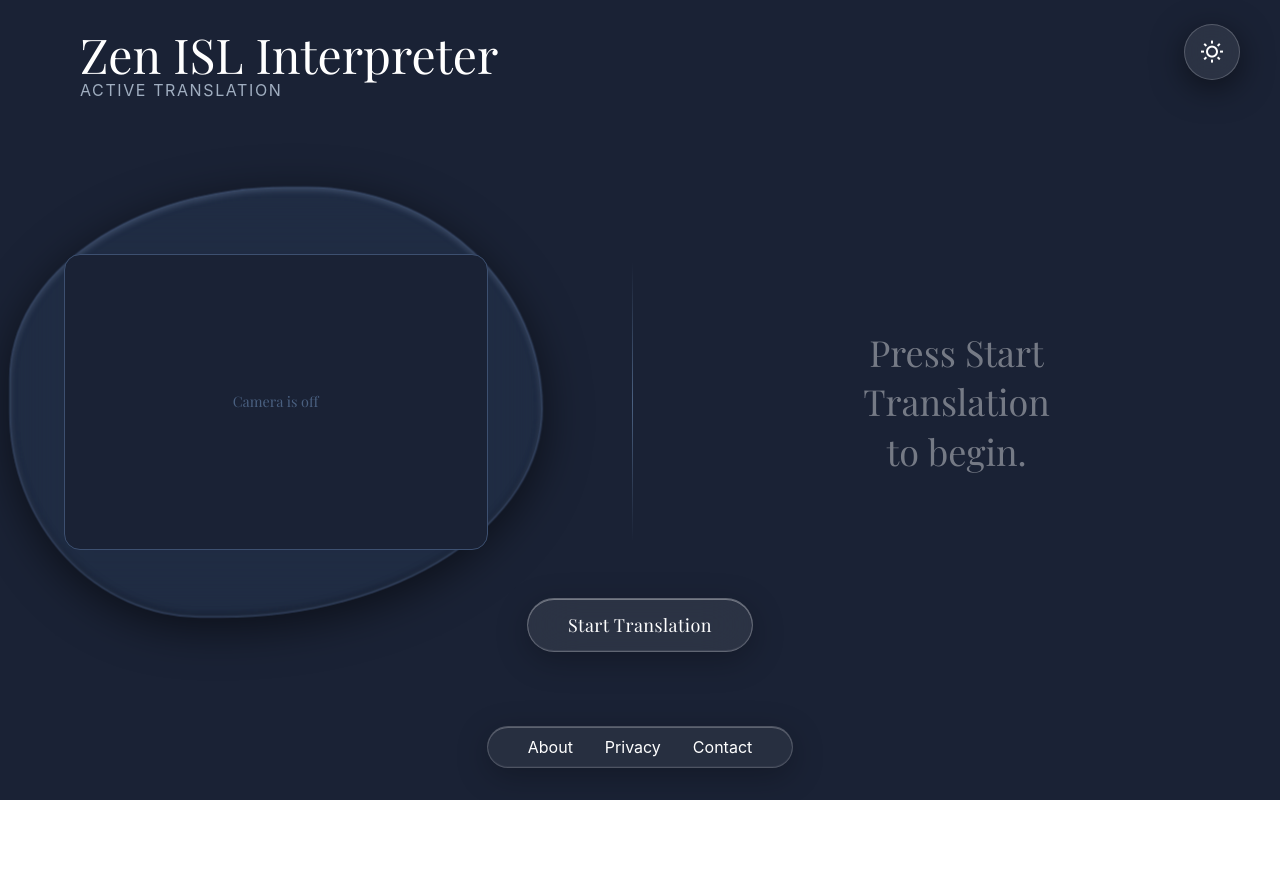
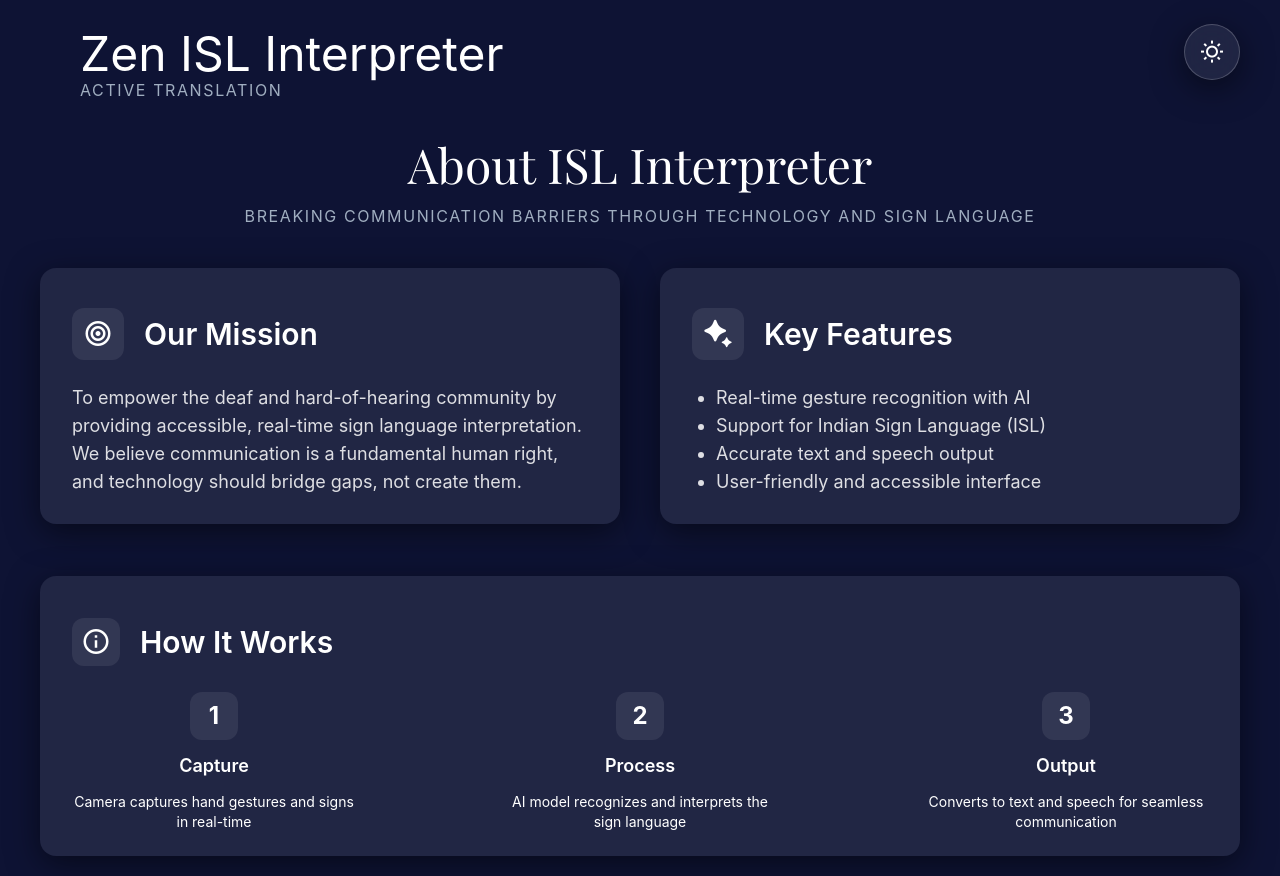
Before and after one commit to ManuStu-web/ISL-Interpreter, a React (Vite) app in the folder Frontend/: page /about in a window 1280 px wide. Before the commit the page ends 800 px from the top, so only its background shows below. Built offline with nearby package versions, Linux system fonts and the light colour scheme.

Commit message:
About Page Added

```diff
--- a/Frontend/src/App.jsx
+++ b/Frontend/src/App.jsx
@@ -1,20 +1,34 @@
 import React, { useState } from 'react'
+import { Route, Routes } from 'react-router-dom'
 import NavBar from './Components/NavBar'
 import Center from './Components/Center'
 import Footer from './Components/Footer'
+import About from './ComponetsAbout/About'
 import 'remixicon/fonts/remixicon.css';
 
 const App = () => {
   const [isDark,setIsDark] = useState(true);
   return (
-    <div className='min-h-screen flex flex-col justify-start' style={{
-      backgroundColor: isDark ? '#1a2235' : '#eeeded',
+    <div style={{
+      backgroundColor: isDark ? '#0E1334' : '#eeeded',
       transition: 'all 0.4s ease'}}>
-      <NavBar isDark={isDark} setIsDark={setIsDark} />
-      <Center isDark={isDark} />
-      <Footer isDark={isDark} />
-
-      {/* <About  /> */}
+      <div className='min-h-screen flex flex-col justify-start' style={{
+        backgroundColor: isDark ? '#0E1334' : '#eeeded',
+        transition: 'all 0.4s ease'}}>
+          <NavBar isDark={isDark} setIsDark={setIsDark} />
+        <Routes>
+          <Route
+            path="/"
+            element={
+              <>
+                <Center isDark={isDark} />
+                <Footer isDark={isDark} />
+              </>
+            }
+          />
+          <Route path="/about" element={<About isDark={isDark} />} />
+        </Routes>
+      </div>
     </div>
   )
 }
--- a/Frontend/src/Components/NavBar.jsx
+++ b/Frontend/src/Components/NavBar.jsx
@@ -4,7 +4,7 @@ const NavBar = ({ isDark, setIsDark }) => {
   return (
     <div className='flex justify-between items-center px-10 mt-3 h-20'>
       <div>
-        <h1 style={{ fontFamily: 'Playfair Display, serif', color: isDark ? '#ffffff' : '#1a1a1a' }} className='text-5xl px-10 mt-7'>Zen ISL Interpreter</h1>
+        <h1 style={{ color: isDark ? '#ffffff' : '#1a1a1a' }} className='text-5xl px-10 mt-7'>Zen ISL Interpreter</h1>
         <p style={{ color: isDark ? '#a0aec0' : '#6b7280' }} className='text-base px-10 text-gray-600 tracking-widest uppercase'>Active Translation</p>
       </div>
 
--- a/Frontend/src/ComponetsAbout/About.jsx
+++ b/Frontend/src/ComponetsAbout/About.jsx
@@ -1,10 +1,11 @@
 import React from 'react'
 import Heading from './Heading'
-
-const About = () => {
+import Center from './Center'
+const About = ({isDark}) => {
   return (
-    <div>
-        <Heading />
+    <div className='mt-5' style={{ backgroundColor: isDark ? '#0E1334' : '#eeeded' }}>
+        <Heading isDark={isDark} />
+        <Center isDark={isDark} />
     </div>
   )
 }
--- /dev/null
+++ b/Frontend/src/ComponetsAbout/Center.jsx
@@ -0,0 +1,14 @@
+import React from 'react'
+import CenterTop from './CenterTop'
+import CenterMiddle from './CenterMiddle'
+
+const Center = ({isDark}) => {
+  return (
+    <div>
+        <CenterTop isDark={isDark} />
+        <CenterMiddle isDark={isDark} />
+    </div>
+  )
+}
+
+export default Center
--- /dev/null
+++ b/Frontend/src/ComponetsAbout/CenterCard.jsx
@@ -0,0 +1,27 @@
+import React from 'react'
+
+const CenterCard = ({ index, title, desc, isDark }) => {
+  return (
+    <div
+      className='w-1/4 flex flex-col gap-3 items-center justify-center text-center'
+      style={{ color: isDark ? 'white' : 'black' }}
+    >
+      <div
+        className='h-12 w-12 rounded-xl flex items-center justify-center text-white font-bold text-2xl'
+        style={{
+          background: isDark
+            ? 'rgba(255,255,255,0.08)'
+            : 'rgba(0,0,0,1)'
+        }}
+      >
+        {index + 1}
+      </div>
+
+      <h1 className='text-lg font-semibold'>{title}</h1>
+
+      <p className='text-sm'>{desc}</p>
+    </div>
+  )
+}
+
+export default CenterCard
--- /dev/null
+++ b/Frontend/src/ComponetsAbout/CenterMiddle.jsx
@@ -0,0 +1,50 @@
+import React from 'react'
+import CenterCard from './CenterCard'
+
+const CenterMiddle = ({ isDark }) => {
+    const cardData = [
+        {
+            title: "Capture",
+            desc : "Camera captures hand gestures and signs in real-time"
+        },
+        {
+            title: "Process",
+            desc : "AI model recognizes and interprets the sign language"
+        },
+        {
+            title:"Output",
+            desc: "Converts to text and speech for seamless communication"
+        }]
+    return (
+        <div className='w-full h-80 p-10 flex justify-around items-center gap-8'>
+            <div className='w-full h-70 p-8 rounded-2xl flex flex-col justify-start gap-4'
+                style={{
+                    background: isDark ? "rgba(255,255,255,0.08)" : "rgba(248, 250,255, 1) ", boxShadow: isDark
+                        ? "0 8px 32px rgba(0,0,0,0.5)"
+                        : "0 8px 32px rgba(31,38,135,0.3)"
+                }}>
+                <div className='flex items-center justify-start gap-1 w-full h-20'>
+                    <div className='h-12 w-12 rounded-xl flex items-center justify-center'
+                        style={{
+                            background: isDark
+                                ? "rgba(255,255,255,0.08)"
+                                : "rgba(0, 0, 0, 1)",
+
+                        }}>
+                        <i className="ri-information-line text-3xl text-white"
+                        ></i>
+                    </div>
+                    <h1 className='text-3xl p-4 text-white font-semibold' style={{ color: isDark ? 'white' : 'black' }}>How It Works</h1>
+                </div>
+
+                <div className='flex flex-wrap items-start justify-between gap-4'>
+                    {cardData.map((card, index) => (
+                        <CenterCard key={index} index={index} title={card.title} desc={card.desc} isDark={isDark} />
+                    ))}
+                </div>
+            </div>
+        </div>
+    )
+}
+
+export default CenterMiddle
--- /dev/null
+++ b/Frontend/src/ComponetsAbout/CenterTop.jsx
@@ -0,0 +1,14 @@
+import React from 'react'
+import TopLeft from './TopLeft'
+import TopRight from './TopRight'
+
+const CenterTop = ({isDark}) => {
+  return (
+    <div className='w-full h-80 mt-2 p-10 flex justify-between items-center gap-10'>
+        <TopLeft isDark={isDark} />
+        <TopRight isDark={isDark} />
+    </div>
+  )
+}
+
+export default CenterTop
--- a/Frontend/src/ComponetsAbout/Heading.jsx
+++ b/Frontend/src/ComponetsAbout/Heading.jsx
@@ -1,9 +1,10 @@
 import React from 'react'
 
-const Heading = () => {
+const Heading = ({isDark}) => {
   return (
-    <div className='flex flex-col justify-center items-center'>
-        <h1 className='font-2xl '>About ISL Interpreter</h1>
+    <div className='flex flex-col justify-center items-center gap-4'>
+        <h1 style={{ fontFamily: 'Playfair Display, serif', color: isDark ? '#ffffff' : '#000000' }} className='text-5xl px-10 mt-7'>About ISL Interpreter</h1>
+        <p style={{ color: isDark ? '#a0aec0' : '#525762' }} className='text-base px-10 text-gray-600 tracking-widest uppercase'>Breaking communication barriers through technology and sign language</p>
     </div>
   )
 }
--- /dev/null
+++ b/Frontend/src/ComponetsAbout/TopLeft.jsx
@@ -0,0 +1,29 @@
+import React from 'react'
+
+const TopLeft = ({isDark}) => {
+  return (
+    <div className='w-1/2 h-64 p-8 rounded-2xl flex flex-col justify-start gap-4'
+     style={{background: isDark ? "rgba(255,255,255,0.08)" : "rgba(248, 250,255, 1) " , boxShadow: isDark
+            ? "0 8px 32px rgba(0,0,0,0.5)"
+            : "0 8px 32px rgba(31,38,135,0.3)"}}>
+        <div className='flex items-center justify-start gap-1 w-full h-20'>
+            <div className='h-13 w-13 rounded-xl flex items-center justify-center'
+             style={{background: isDark
+            ? "rgba(255,255,255,0.08)"
+            : "rgba(0, 0, 0, 1)",
+
+             }}>
+              <i className="ri-focus-2-line text-3xl text-white"
+              ></i>
+            </div>
+            <h1  className='text-3xl p-4 text-white font-semibold' style={{color: isDark ? 'white' : 'black'}}>Our Mission</h1>
+        </div>
+
+        <div>
+            <p className='text-lg ' style={{ color: isDark ? "rgba(255,255,255,0.85)" : "rgba(0,0,0,0.8)" }}>To empower the deaf and hard-of-hearing community by providing accessible, real-time sign language interpretation. We believe communication is a fundamental human right, and technology should bridge gaps, not create them.</p>
+        </div>
+    </div>
+  )
+}
+
+export default TopLeft
--- /dev/null
+++ b/Frontend/src/ComponetsAbout/TopRight.jsx
@@ -0,0 +1,36 @@
+import React from 'react'
+
+const TopRight = ({isDark}) => {
+  return (
+    <div className='w-1/2 h-64 p-8 rounded-2xl flex flex-col justify-start gap-4'
+     style={{background: isDark ? "rgba(255,255,255,0.08)" : "rgba(248, 250,255, 1) " , boxShadow: isDark
+            ? "0 8px 32px rgba(0,0,0,0.5)"
+            : "0 8px 32px rgba(31,38,135,0.3)"}}>
+        <div className='flex items-center justify-start gap-1 w-full h-20'>
+            <div className='h-13 w-13 rounded-xl flex items-center justify-center'
+             style={{background: isDark
+            ? "rgba(255,255,255,0.08)"
+            : "rgba(0, 0, 0, 1)",
+
+             }}>
+              <i className="ri-bard-fill text-3xl text-white"
+              ></i>
+            </div>
+            <h1  className='text-3xl p-4 text-white font-semibold' style={{color: isDark ? 'white' : 'black'}}>Key Features</h1>
+        </div>
+
+        <div>
+            <p className='text-lg ' style={{ color: isDark ? "rgba(255,255,255,0.85)" : "rgba(0,0,0,0.8)" }}>
+                <ul className='list-disc pl-6'>
+                    <li>Real-time gesture recognition with AI</li>
+                    <li>Support for Indian Sign Language (ISL)</li>
+                    <li>Accurate text and speech output</li>
+                    <li>User-friendly and accessible interface</li>
+                </ul>
+            </p>
+        </div>
+    </div>
+  )
+}
+
+export default TopRight
```
